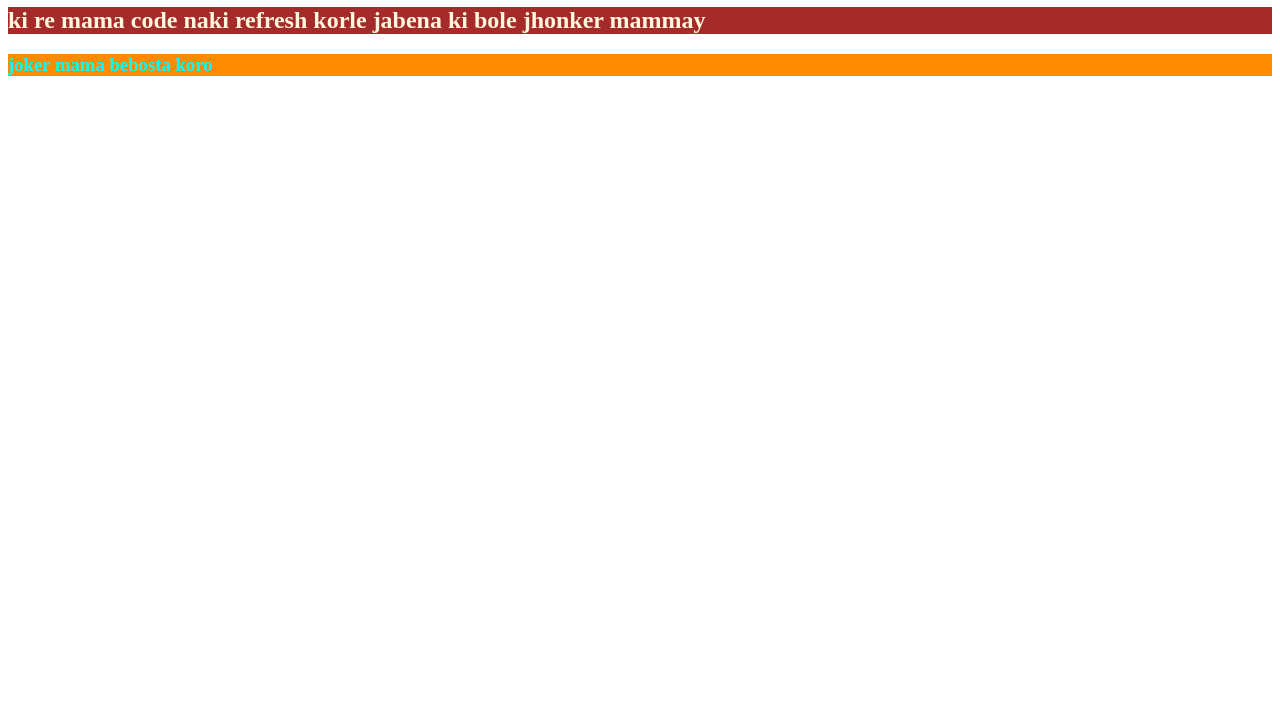
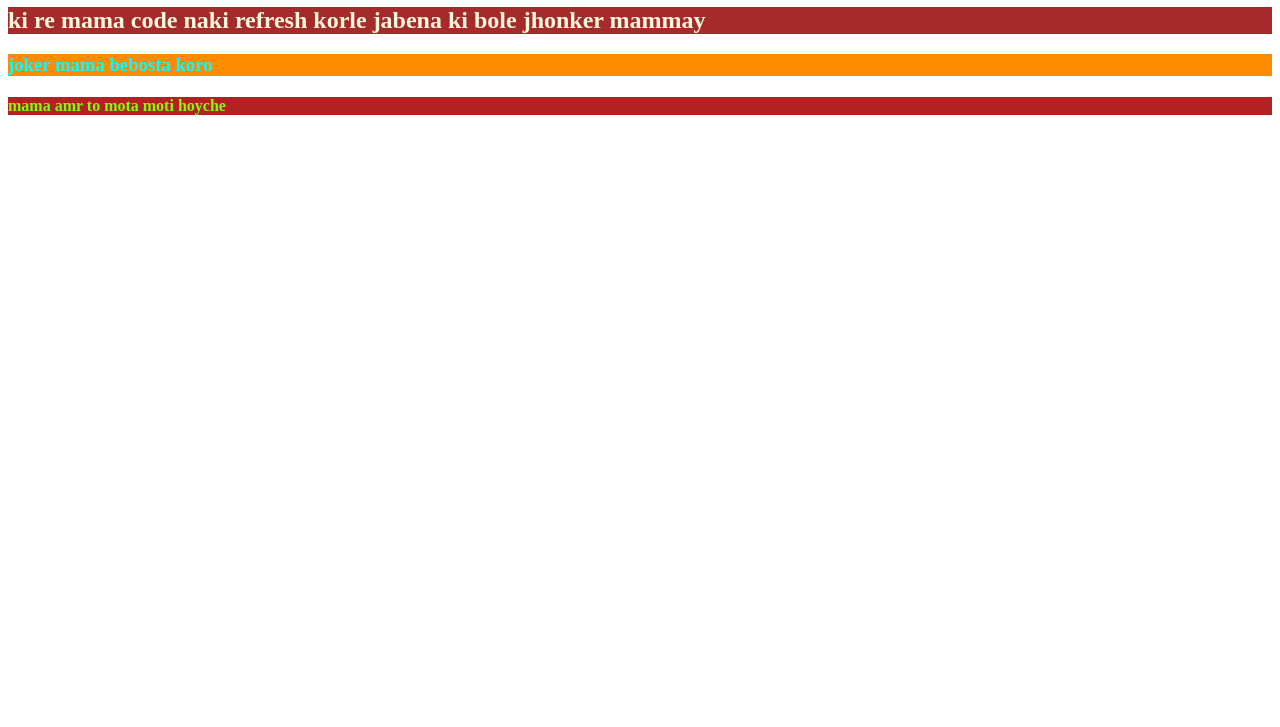
Before and after one commit to MamaurHasan2/my-second-repo, a plain HTML site: page index.html in a window 1280 px wide. Shown: the part 73-800 px from the top of the page. Drawn offline with Linux system fonts and the light colour scheme.

Commit message:
color change

```diff
--- a/index.html
+++ b/index.html
@@ -11,5 +11,6 @@
     <h1>Mamur second repo khulco tahole</h1>
     <h2>ki re mama code naki refresh korle jabena ki bole jhonker mammay</h2>
     <h3>joker mama bebosta koro</h3>
+    <h4>mama amr to mota moti hoyche</h4>
 </body>
 </html>
```
